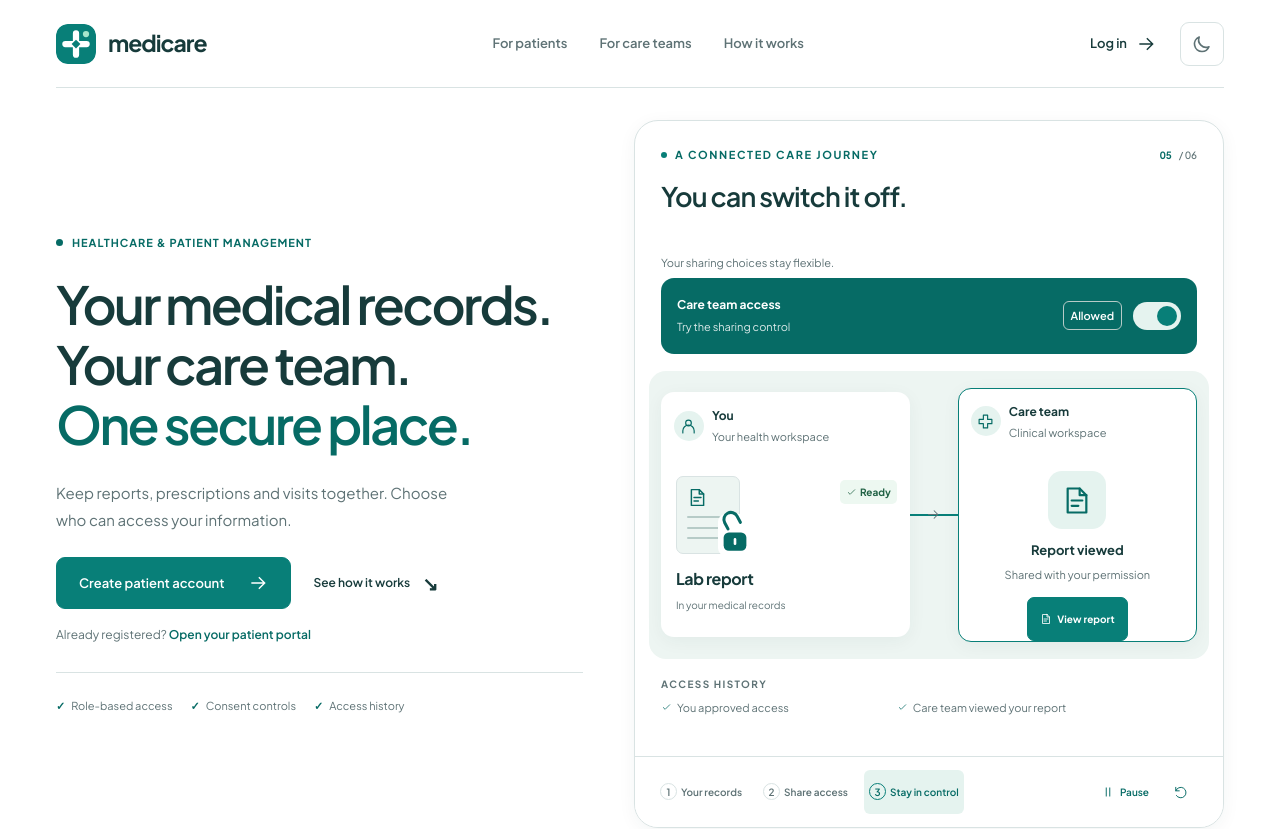
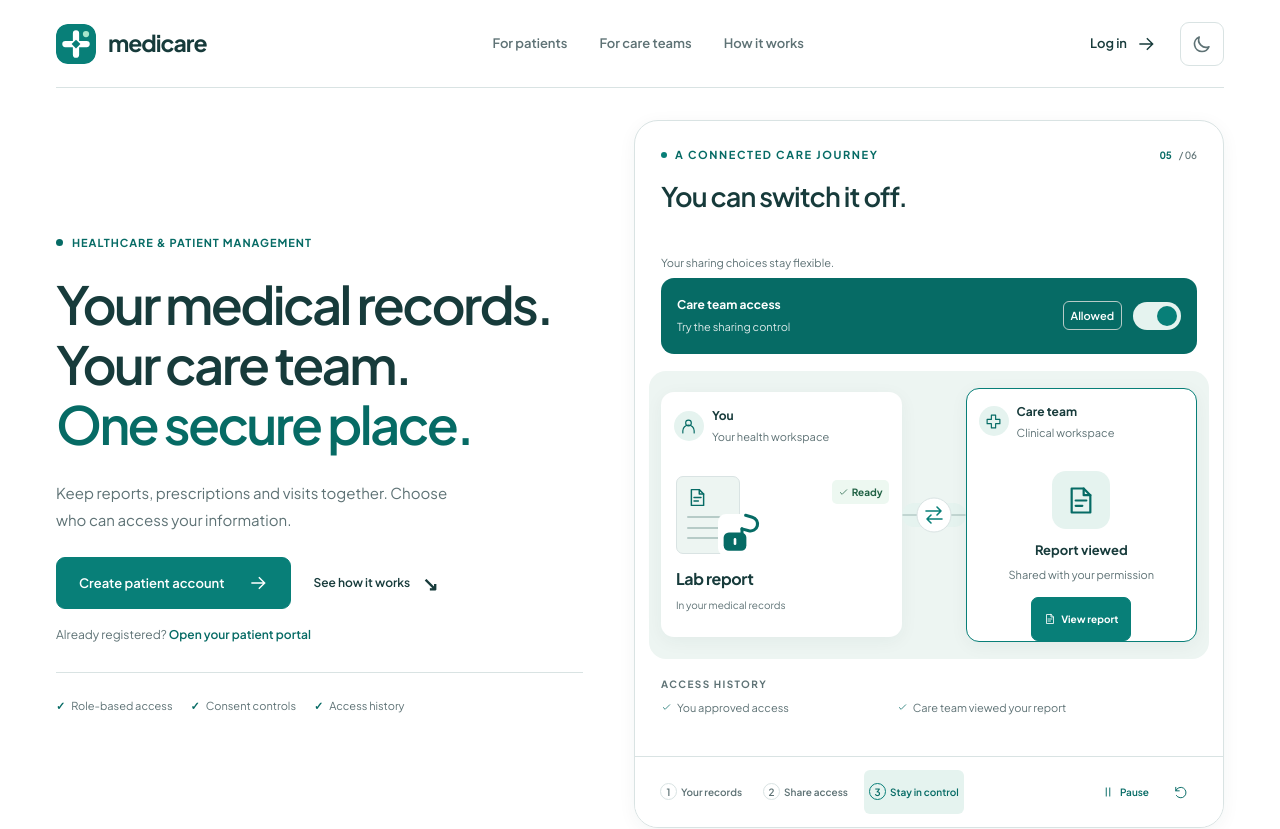
Before and after one commit to vTg2208/medicare-secure, a React (Vite) app in the folder frontend/: page / in a window 1280 px wide. Shown: the top 829 px of the page. Built offline with nearby package versions, Linux system fonts and the light colour scheme.

Commit message:
fix: lift and pivot the report shackle from its right attachment

```diff
--- a/frontend/src/components/home/CareJourneyAnimation.css
+++ b/frontend/src/components/home/CareJourneyAnimation.css
@@ -12,7 +12,7 @@
 .mc-care-caption { min-height: 114px; padding-top: 16px; }
 .mc-care-caption h2 { font-size: clamp(21px, 4.6cqi, 27px); min-height: 2.5em; font-weight: 600; letter-spacing: -.9px; line-height: 1.25; margin: 0 0 7px; }
 .mc-care-caption p { color: var(--mc-text-muted); font-size: 11px; line-height: 1.6; margin: 0; }
-.mc-care-scene { position: relative; container-type: inline-size; display: grid; grid-template-columns: 1.04fr 48px 1fr; align-items: center; margin: 17px 14px 0; padding: 17px 12px; border-radius: 17px; background: var(--mc-surface-muted); }
+.mc-care-scene { position: relative; container-type: inline-size; display: grid; grid-template-columns: 1.04fr 64px 1fr; align-items: center; margin: 17px 14px 0; padding: 17px 12px; border-radius: 17px; background: var(--mc-surface-muted); }
 .mc-care-personal, .mc-care-team { border: 1px solid transparent; background: var(--mc-surface); border-radius: 13px; min-width: 0; min-height: 245px; box-shadow: var(--mc-shadow-panel); }
 .mc-care-card-top { display: flex; align-items: center; gap: 8px; padding: 13px 12px; min-height: 60px; }
 .mc-care-card-top strong { display: block; font-size: 12px; font-weight: 700; }
@@ -28,17 +28,21 @@
 .mc-care-report > small { display: block; margin-top: 5px; color: var(--mc-text-muted); font-size: 10px; }
 .mc-care-ready { position: absolute; right: 12px; top: 21px; display: flex; align-items: center; gap: 3px; font-size: 10px; font-weight: 700; color: var(--mc-success); background: var(--mc-success-bg); border-radius: 5px; padding: 4px 6px; }
 .mc-care-ready svg { width: 11px; height: 11px; }
-.mc-care-connection { position: relative; height: 2px; color: var(--mc-brand); }
-.mc-care-track, .mc-care-track-active { position: absolute; inset: 0; background: var(--mc-border-strong); }
-.mc-care-track-active { background: var(--mc-brand); transform: scaleX(0); transform-origin: left center; transition: transform 220ms cubic-bezier(.25,1,.5,1); }
-.mc-care-journey[data-connected=true] .mc-care-track-active { transform: scaleX(1); }
-.mc-care-route-arrow { position: absolute; left: 16px; top: -8px; width: 15px !important; height: 17px !important; color: var(--mc-text-muted); }
-.mc-care-shackle { transform-box: fill-box; transform-origin: 0 100%; transform: translateY(0) rotate(0); transition: transform 340ms cubic-bezier(.22,1,.36,1); }
-.mc-care-journey[data-connected=true] .mc-care-shackle { transform: translateY(-6px) rotate(-28deg); }
+.mc-care-connection { display: grid; place-items: center; color: var(--mc-brand); }
+.mc-care-connection .mc-care-sharing-path { width: 100%; height: 80px; overflow: visible; }
+.mc-care-sharing-path path { stroke-linecap: round; stroke-linejoin: round; }
+.mc-care-route-channel { fill: var(--mc-brand-soft); opacity: .25; transition: opacity 240ms ease; }
+.mc-care-route-leads { stroke: var(--mc-border-strong); stroke-width: 1.5; }
+.mc-care-route-hub { fill: var(--mc-surface); stroke: var(--mc-border); stroke-width: 1; }
+.mc-care-route-symbol { stroke: var(--mc-text-muted); stroke-width: 1.6; opacity: .5; transition: opacity 240ms ease, stroke 240ms ease; }
+.mc-care-journey[data-connected=true] .mc-care-route-channel { opacity: 1; }
+.mc-care-journey[data-connected=true] .mc-care-route-symbol { opacity: 1; stroke: var(--mc-brand); }
+.mc-care-shackle-lift { transform: translateY(0); transition: transform 180ms cubic-bezier(.22,1,.36,1) 360ms; }
+.mc-care-shackle { transform-box: view-box; transform-origin: 24px 19px; transform: rotate(0); transition: transform 360ms cubic-bezier(.4,0,.2,1); }
+.mc-care-journey[data-connected=true] .mc-care-shackle-lift { transform: translateY(-6px); transition-delay: 0ms; }
+.mc-care-journey[data-connected=true] .mc-care-shackle { transform: rotate(105deg); transition-delay: 180ms; }
 .mc-care-moving-lock { overflow: visible; }
 .mc-care-paper .mc-care-report-lock { position: absolute; right: -13px; bottom: -3px; width: 34px; height: 42px; padding: 3px; border-radius: 8px; background: var(--mc-surface); }
-.mc-care-gate { position: absolute; z-index: 2; left: 50%; top: 0; width: 4px; height: 28px; margin: -14px 0 0 -2px; background: var(--mc-accent); border-radius: 3px; opacity: 1; transform: translateY(0) rotate(0); transition: transform 360ms cubic-bezier(.22,1,.36,1), opacity 220ms ease; }
-.mc-care-journey[data-connected=true] .mc-care-gate { opacity: 0; transform: translateY(-28px) rotate(-14deg); }
 .mc-care-flying-report { position: absolute; z-index: 3; left: 28px; top: 95px; display: grid; gap: 4px; width: 48px; height: 62px; padding: 9px; border-radius: 7px; background: var(--mc-surface); border: 1px solid var(--mc-brand); box-shadow: var(--mc-shadow-panel); color: var(--mc-accent); opacity: 0; pointer-events: none; }
 .mc-care-flying-report svg { width: 23px; height: 25px; }
 .mc-care-flying-report > span { height: 2px; background: var(--mc-border-strong); border-radius: 2px; }
@@ -101,7 +105,7 @@
 }
 @keyframes mc-care-point { 0% { opacity: 0; transform: translate(28px, 24px); } 20% { opacity: 1; } 65% { opacity: 1; transform: translate(0, 0) scale(1); } 82% { opacity: 1; transform: translate(0, 0) scale(.88); } 95% { opacity: 1; transform: translate(0, 0) scale(1); } 100% { opacity: 0; transform: translate(0, 0) scale(1); } }
 .mc-care-journey[data-phase=ready][data-motion=true] .mc-care-report { animation: mc-care-report-arrive 420ms cubic-bezier(.22,1,.36,1) both; }
-.mc-care-journey[data-phase=shared][data-motion=true] .mc-care-flying-report { animation: mc-care-transfer 950ms cubic-bezier(.25,1,.5,1) 200ms both; }
+.mc-care-journey[data-phase=shared][data-motion=true] .mc-care-flying-report { animation: mc-care-transfer 650ms cubic-bezier(.4,0,.2,1) 540ms both; }
 .mc-care-journey:is([data-phase=choose], [data-phase=withdraw])[data-motion=true] .mc-care-cursor { animation: mc-care-point 650ms cubic-bezier(.25,1,.5,1) both; }
 .mc-care-journey[data-running=false][data-manual=false] *, .mc-care-journey[data-running=false][data-manual=false] *::before, .mc-care-journey[data-running=false][data-manual=false] *::after { animation-play-state: paused; }
 .mc-care-journey[data-motion=false] *, .mc-care-journey[data-motion=false] *::before, .mc-care-journey[data-motion=false] *::after { animation: none !important; transition: none !important; }
@@ -109,7 +113,7 @@
 @container (max-width: 430px) {
     .mc-care-heading { padding: 20px 17px 0; }
     .mc-care-caption { min-height: 114px; }
-    .mc-care-scene { margin: 14px 9px 0; padding: 12px 7px; grid-template-columns: 1.04fr 27px 1fr; }
+    .mc-care-scene { margin: 14px 9px 0; padding: 12px 7px; grid-template-columns: 1.04fr 36px 1fr; }
     .mc-care-card-top { padding: 10px 9px; gap: 6px; min-height: 54px; }
     .mc-care-card-top strong { font-size: 10px; }
     .mc-care-card-top small { font-size: 10px; }
@@ -127,7 +131,7 @@
     .mc-care-team-status { font-size: 10px; }
     .mc-care-team-detail { font-size: 10px; min-height: 24px; }
     .mc-care-open { font-size: 10px !important; padding: 7px 6px; }
-    .mc-care-route-arrow { left: 6px; }
+    .mc-care-connection .mc-care-sharing-path { height: 64px; }
     .mc-care-flying-report { left: 18px; top: 81px; width: 38px; height: 50px; padding: 6px; }
     .mc-care-flying-report svg { width: 19px; height: 22px; }
     .mc-care-permission { margin: 0 15px; padding: 13px 11px; gap: 8px; }
--- a/frontend/src/components/home/CareJourneyAnimation.jsx
+++ b/frontend/src/components/home/CareJourneyAnimation.jsx
@@ -18,7 +18,6 @@ function Icon({ name, ...props }) {
         clinician: <><path d="M9 3h6v6h6v6h-6v6H9v-6H3V9h6Z" /></>,
         check: <path d="m5 12 4 4L19 6" />,
         shield: <><path d="m12 3 8 3v6c0 5-8 9-8 9s-8-4-8-9V6Z" /><path d="m8 12 3 3 5-6" /></>,
-        arrow: <path d="M4 12h15m-6-6 6 6-6 6" />,
         pause: <path d="M9 5v14M15 5v14" />,
         play: <path d="m8 4 12 8-12 8Z" />,
         replay: <><path d="M3 10a9 9 0 1 1 1 8M3 4v6h6" /></>,
@@ -28,9 +27,19 @@ function Icon({ name, ...props }) {
 
 function MovingLock({ className = '' }) {
     return <svg className={`mc-care-moving-lock ${className}`} viewBox="0 0 32 40" fill="none" aria-hidden="true">
-        <g className="mc-care-shackle"><path d="M8 19V11a8 8 0 0 1 16 0v8" stroke="currentColor" strokeWidth="3.5" strokeLinecap="round" /></g>
+        <path d="M24 13v8" stroke="currentColor" strokeWidth="3.5" strokeLinecap="round" />
+        <g className="mc-care-shackle-lift"><g className="mc-care-shackle"><path d="M8 19V11a8 8 0 0 1 16 0v8" stroke="currentColor" strokeWidth="3.5" strokeLinecap="round" /></g></g>
         <rect x="3" y="17" width="26" height="21" rx="6" fill="currentColor" />
         <path d="M16 25v5" stroke="var(--mc-surface)" strokeWidth="3" strokeLinecap="round" />
+    </svg>;
+}
+
+function SharingPath() {
+    return <svg className="mc-care-sharing-path" viewBox="0 0 64 80" fill="none" aria-hidden="true">
+        <rect className="mc-care-route-channel" x="0" y="28" width="64" height="24" rx="12" />
+        <path className="mc-care-route-leads" d="M1 40H15M49 40H63" />
+        <circle className="mc-care-route-hub" cx="32" cy="40" r="17" />
+        <path className="mc-care-route-symbol" d="M24 36h15m-4-4 4 4-4 4M40 44H25m4-4-4 4 4 4" />
     </svg>;
 }
 
@@ -129,7 +138,7 @@ export default function CareJourneyAnimation() {
                     <div className="mc-care-report"><span className="mc-care-paper"><Icon name="document" /><span /><span /><span /><MovingLock className="mc-care-report-lock" /></span><span className="mc-care-ready"><Icon name="check" />Ready</span><strong>Lab report</strong><small>In your medical records</small></div>
                 </article>
 
-                <div className="mc-care-connection" aria-hidden="true"><span className="mc-care-track" /><span className="mc-care-track-active" /><Icon name="arrow" className="mc-care-route-arrow" /><span className="mc-care-gate" /></div>
+                <div className="mc-care-connection" aria-hidden="true"><SharingPath /></div>
 
                 <article className="mc-care-team" aria-label="Care team access">
                     <div className="mc-care-card-top"><span className="mc-care-avatar"><Icon name="clinician" /></span><div><strong>Care team</strong><small>Clinical workspace</small></div></div>
```
